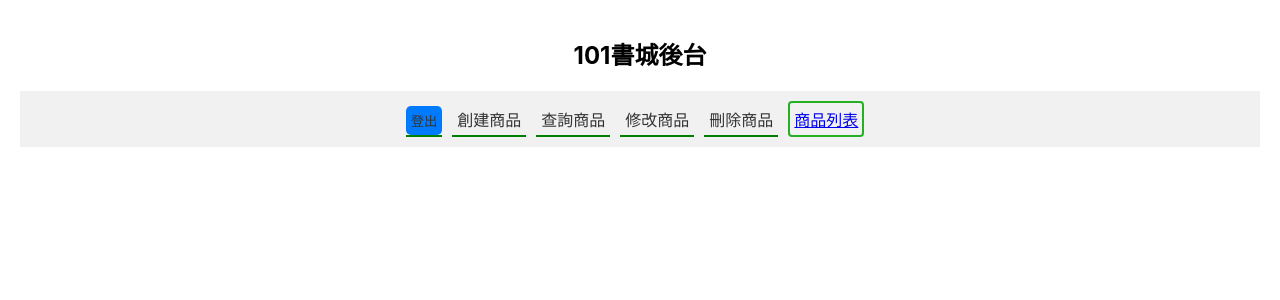
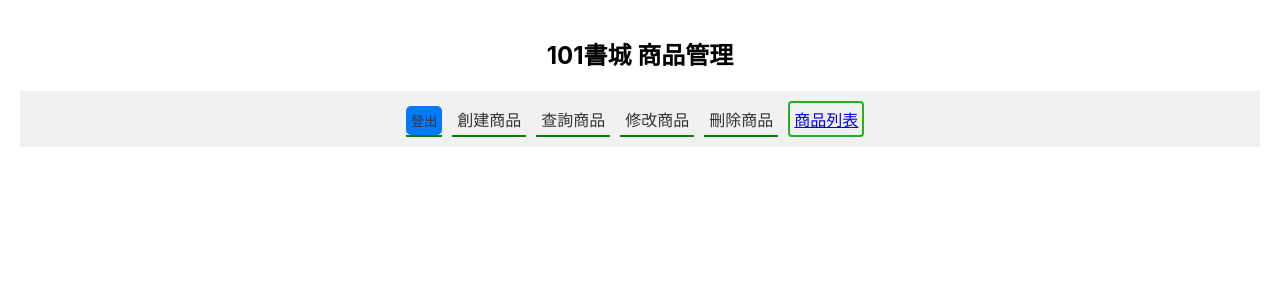
Before and after one commit to kerorogo23/React_one, a React (Create React App) app: page /home in a window 1280 px wide. Shown: the top 300 px of the page. Built offline with nearby package versions, Linux system fonts and the light colour scheme.

Commit message:
修改h1標題

```diff
--- a/src/Home.js
+++ b/src/Home.js
@@ -15,7 +15,7 @@ function Home() {
 
     return (
         <div className="app-container">
-            <h1 className="app-heading">101書城後台</h1>
+            <h1 className="app-heading">101書城 商品管理</h1>
             <nav className="app-nav">
                 <ul className="app-nav-list">
 
```
